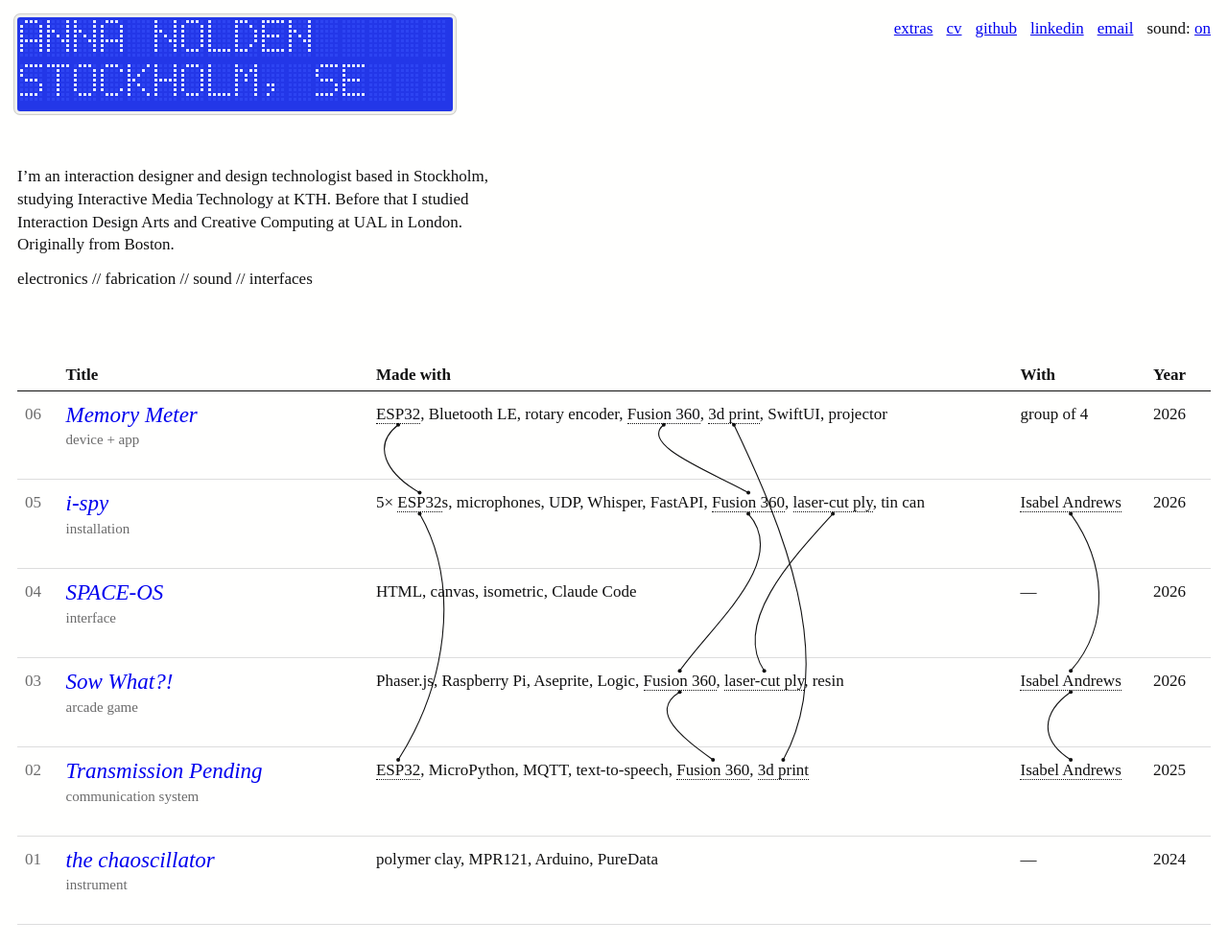
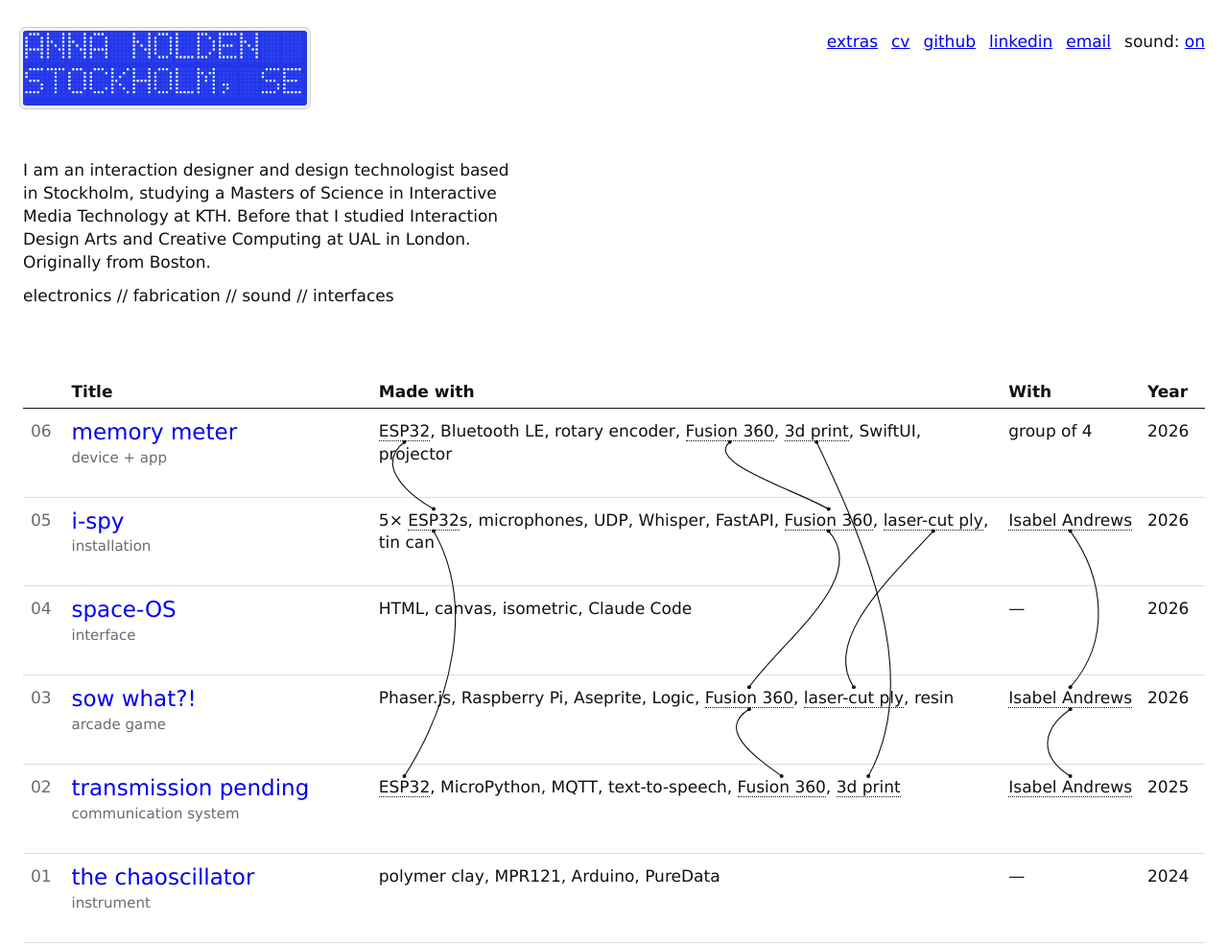
Before and after one commit to amnowls/amnowls.github.io, a plain HTML site: page index.html in a window 1280 px wide. Shown: the top 985 px of the page at 96% size. Drawn offline with Linux system fonts and the light colour scheme.

Commit message:
formatting

```diff
--- a/content/projects.js
+++ b/content/projects.js
@@ -21,7 +21,7 @@
 
 window.SITE = {
   bio: [
-    "I’m an interaction designer and design technologist based in Stockholm, studying Interactive Media Technology at KTH. Before that I studied Interaction Design Arts and Creative Computing at UAL in London. Originally from Boston.",
+    "I am an interaction designer and design technologist based in Stockholm, studying a Masters of Science in Interactive Media Technology at KTH. Before that I studied Interaction Design Arts and Creative Computing at UAL in London. Originally from Boston.",
     "electronics  //  fabrication //  sound  //  interfaces"
   ],
   links: {
@@ -37,7 +37,7 @@ window.SITE = {
 
 window.PROJECTS = [
   {
-    id: "memorymeter", title: "Memory Meter", kind: "device + app", year: 2026,
+    id: "memorymeter", title: "memory meter", kind: "device + app", year: 2026,
     where: "KTH, DM2601",
     with: "Chanhee Jeong, Montana Eriksson, Szu-Yi Ho",
     mine: "Full double-diamond process with the group; I modelled, built, and soldered the remote control.",
@@ -66,7 +66,7 @@ window.PROJECTS = [
     ]
   },
   {
-    id: "spaceos", title: "SPACE-OS", kind: "interface", year: 2026,
+    id: "spaceos", title: "space-OS", kind: "interface", year: 2026,
     where: "UAL, IDA final major project",
     with: null,
     mine: "solo; built with Claude Code from my specs.",
@@ -81,7 +81,7 @@ window.PROJECTS = [
     ]
   },
   {
-    id: "sowwhat", title: "Sow What?!", kind: "arcade game", year: 2026,
+    id: "sowwhat", title: "sow what?!", kind: "arcade game", year: 2026,
     where: "UAL, Science Museum ‘Future of Food’ brief",
     with: "Isabel Andrews",
     mine: "game code, sprites, all music and sound, screen mount.",
@@ -96,7 +96,7 @@ window.PROJECTS = [
     ]
   },
   {
-    id: "transmitter", title: "Transmission Pending", kind: "communication system", year: 2025,
+    id: "transmitter", title: "transmission pending", kind: "communication system", year: 2025,
     where: "UAL Creative Computing Institute",
     with: "Isabel Andrews",
     mine: "Modelled and fabricated both devices; electronics and soldering.",
@@ -129,7 +129,7 @@ window.PROJECTS = [
 
 window.EXTRAS = [
   {
-    id: "myco", title: "Mycomorphosis", kind: "book", year: 2024,
+    id: "myco", title: "mycomorphosis", kind: "book", year: 2024,
     where: "UAL London College of Communication, Design Production",
     with: null,
     mine: "solo: researched, wrote, typeset, printed and bound it",
--- a/css/site.css
+++ b/css/site.css
@@ -1,9 +1,9 @@
 /* Anna Nolden — portfolio. Plain HTML index; projects open in a pop-up. */
-:root{--ink:#111;--link:#0000ee;--visited:#551a8b;--mute:#6b6b6b;--paper:#fffffe;--line:#ddd;--lcd:#2337e8}
+:root{--ink:#111;--link:#0000ee;--visited:#3314b3;--mute:#6b6b6b;--paper:#fffffe;--line:#ddd;--lcd:#2337e8}
 *{box-sizing:border-box}
 html,body{margin:0;background:var(--paper);color:var(--ink)}
 html.locked{overflow:hidden}
-body{font:17px/1.4 "Times New Roman",Times,serif;padding:18px 18px 60px;-webkit-text-size-adjust:100%}
+body{font:17px/1.4 "verdana",Times,serif;padding:32px 24px 18px;-webkit-text-size-adjust:100%}
 a{color:var(--link)} a:visited{color:var(--visited)}
 button.link{all:unset;cursor:pointer;color:var(--link);text-decoration:underline}
 :focus-visible{outline:2px solid var(--lcd);outline-offset:2px}
@@ -18,7 +18,7 @@ button.link:focus-visible{outline:2px solid var(--lcd);outline-offset:2px}
 canvas.lcd{display:block;border-radius:3px;box-shadow:0 0 0 3px #f1f1ee,0 0 0 4px #cfcfca}
 /* the name LCD shrinks to fit narrow screens (its size is set by data-dot in the HTML) */
 .home{max-width:100%}
-.home canvas.lcd{max-width:100%;height:auto!important}
+.home canvas.lcd{max-width:80%;height:auto!important}
 .home{display:inline-block;line-height:0}
 .bio{max-width:31em;margin:56px 0 72px}
 .bio p{margin:0 0 .7em}
@@ -31,7 +31,7 @@ th{font-weight:bold;text-align:left;padding:4px 8px;border-bottom:1px solid var(
 td{vertical-align:top;padding:12px 8px 30px;border-bottom:1px solid var(--line)}
 td.n{color:var(--mute);width:2.5em;font-variant-numeric:tabular-nums}
 td.t{width:26%}
-td.t a{font-size:23px;font-style:italic;text-decoration:none;line-height:1.1}
+td.t a{font-size:23px;font-style:normal;text-decoration:none;line-height:1.1}
 td.t a:hover{text-decoration:underline}
 td.t small{display:block;color:var(--mute);font-size:15px;margin-top:2px}
 td.y{width:4em;font-variant-numeric:tabular-nums}
--- a/js/lcd.js
+++ b/js/lcd.js
@@ -14,7 +14,7 @@ window.LCD = (() => {
   }
   const BG="#2337e8", ON="#e2e8ff", OFF="#2d44f2";
   function draw(cv, lines, upto){
-    const cols=+cv.dataset.cols || 16, rows=+cv.dataset.rows || 2, dot=+cv.dataset.dot || 2, gap=Math.max(1,Math.round(dot/2)), cw=5*(dot+gap)+dot, ch=8*(dot+gap)+dot*2;
+    const cols=+cv.dataset.cols || 13, rows=+cv.dataset.rows || 2, dot=+cv.dataset.dot || 2, gap=Math.max(1,Math.round(dot/2)), cw=5*(dot+gap)+dot, ch=8*(dot+gap)+dot*2;
     const W = cols*cw+dot*2, H = rows*ch+dot*2, dpr = devicePixelRatio||1;
     if (cv.width !== W*dpr){ cv.width=W*dpr; cv.height=H*dpr; cv.style.width=W+"px"; cv.style.height=H+"px"; }
     const x = cv.getContext("2d"); x.setTransform(dpr,0,0,dpr,0,0);
```
